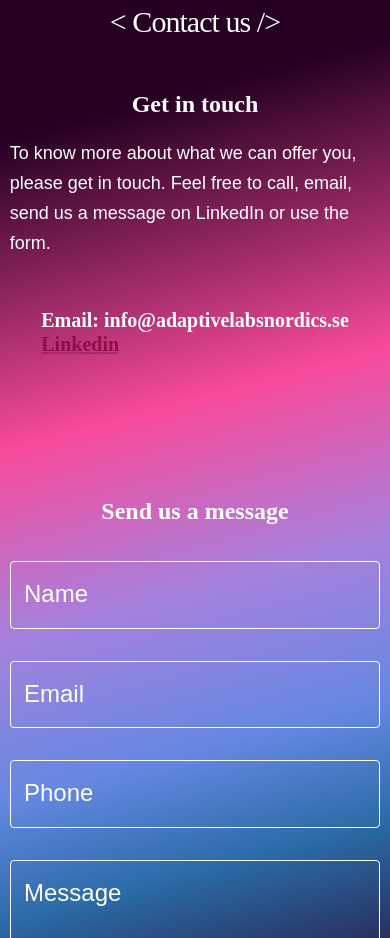
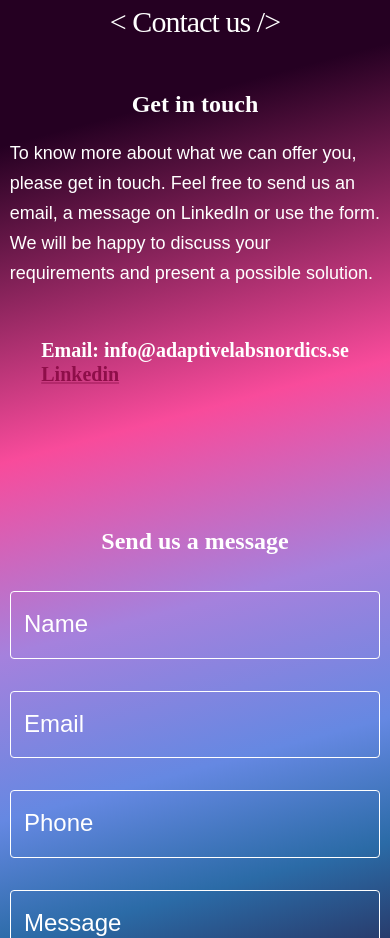
Before and after one commit to Adaptive-Technologies/adaptive_website, a React (Create React App) app: page / in a window 390 px wide. Shown: the part 2400-3338 px from the top of the page. Built offline with nearby package versions, Linux system fonts and the light colour scheme.

Commit message:
updates contact text to remove phone reference updates test to reflect that

```diff
--- a/src/components/ContactUs.jsx
+++ b/src/components/ContactUs.jsx
@@ -19,7 +19,7 @@ const ContactUs = () => {
             {'< Contact us />'}
           </Typography>
         </Box>
-        <Box className={classes.container} >
+        <Box className={classes.container}>
           <Grid item container lg={1}></Grid>
           <Grid item container className={classes.containerGetInTouch} lg={4}>
             <Grid item container className={classes.contactUsHeader}>
@@ -30,8 +30,9 @@ const ContactUs = () => {
             <Box className={classes.text}>
               <Typography variant='body2' data-cy='contact-us-text'>
                 To know more about what we can offer you, please get in touch.
-                Feel free to call, email, send us a message on LinkedIn or use
-                the form.
+                Feel free to send us an email, a message on LinkedIn or use the
+                form. We will be happy to discuss your requirements and present
+                a possible solution.
               </Typography>
             </Box>
             <Box>
@@ -41,9 +42,7 @@ const ContactUs = () => {
               <Link
                 target='_blank'
                 href='https://www.linkedin.com/company/adaptive-labs-nordics/'>
-                <Typography variant='h4'>
-                  Linkedin
-                </Typography>
+                <Typography variant='h4'>Linkedin</Typography>
               </Link>
             </Box>
           </Grid>
```
Also changed, not shown: 1 other file (tests, documents, lock files or other folders).
